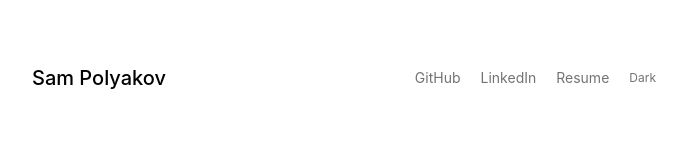
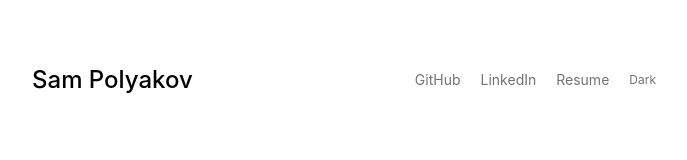
Before and after one commit to sampolz/portfolio, a Next.js app: page / in a window 1280 px wide. Shown: the top 160 px of the page, without its empty margins (296-983 px from the left). Built offline with nearby package versions, Linux system fonts and the light colour scheme.

Commit message:
Update page.tsx

```diff
--- a/app/page.tsx
+++ b/app/page.tsx
@@ -5,7 +5,7 @@ export default function Home() {
     <main className="max-w-2xl mx-auto px-6 py-16">
       {/* Nav */}
       <nav className="flex justify-between items-center mb-16">
-        <span className="text-xl font-medium">Sam Polyakov</span>
+        <span className="text-2xl font-medium">Sam Polyakov</span>
         <div className="flex items-center gap-5">
           <a href="https://github.com/sampolz" className="text-sm text-neutral-500 hover:text-neutral-900 dark:hover:text-neutral-100 transition-colors">GitHub</a>
           <a href="https://linkedin.com/in/sam-polyakov" className="text-sm text-neutral-500 hover:text-neutral-900 dark:hover:text-neutral-100 transition-colors">LinkedIn</a>
@@ -22,7 +22,7 @@ export default function Home() {
           , passionate about architecture, sculpture, and cool tech
         </p>
         <p className="text-sm leading-7 mb-4">
-          I spent this past summer interning at Apple and recieved a full-time return offer, but am looking for something new in the NYC or Boston area
+          I spent this past summer interning at Apple and recieved a full-time return offer, but am looking for something new in the NYC or Boston area.
         </p>
         <p className="text-sm leading-7">
           Feel free to reach out at{" "}
```
